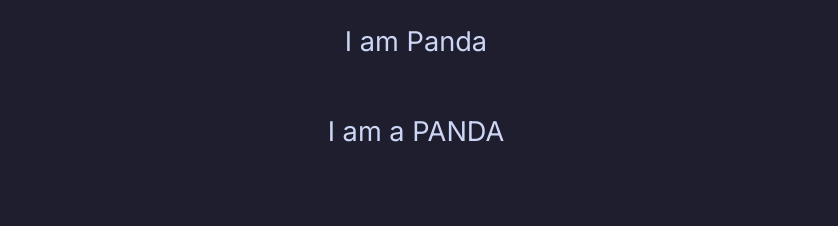
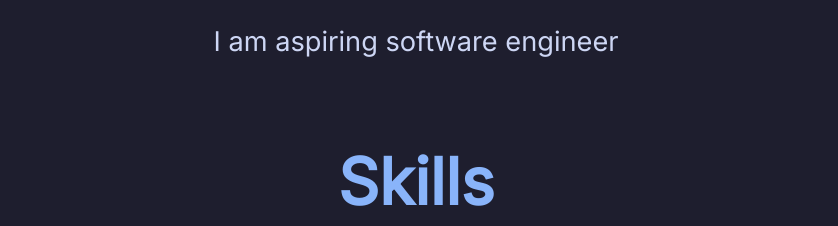
Before and after one commit to Poshkar/Poshkar-s-Portfolio, a plain HTML site: page index.html in a window 1280 px wide. Shown: the part 719-945 px from the top of the page, without its empty margins (224-1062 px from the left). Drawn offline with Linux system fonts and the light colour scheme.

Commit message:
Add files via upload

```diff
--- a/index.html
+++ b/index.html
@@ -42,9 +42,8 @@
 
     <img src="logo.png" alt="Profile Picture" class="logo_syn">
 
-    <p>I am Panda
+    <p>I am aspiring software engineer
     </p>
-    <p>I am a PANDA</p>
 
   </section>
 
@@ -89,7 +88,7 @@
 
             <!-- This anchor tag provides a link to the project's GitHub repository. -->
             <a
-              href="https://github.com/CSI-Bennett-University/profile-pulse"
+              href="https://github.com/Poshkar/Poshkar-s-Portfolio"
               style="color: #b4befe; text-decoration: none"
             >
               <!-- This is because the GitHub repository contains the project's source code. -->
```
